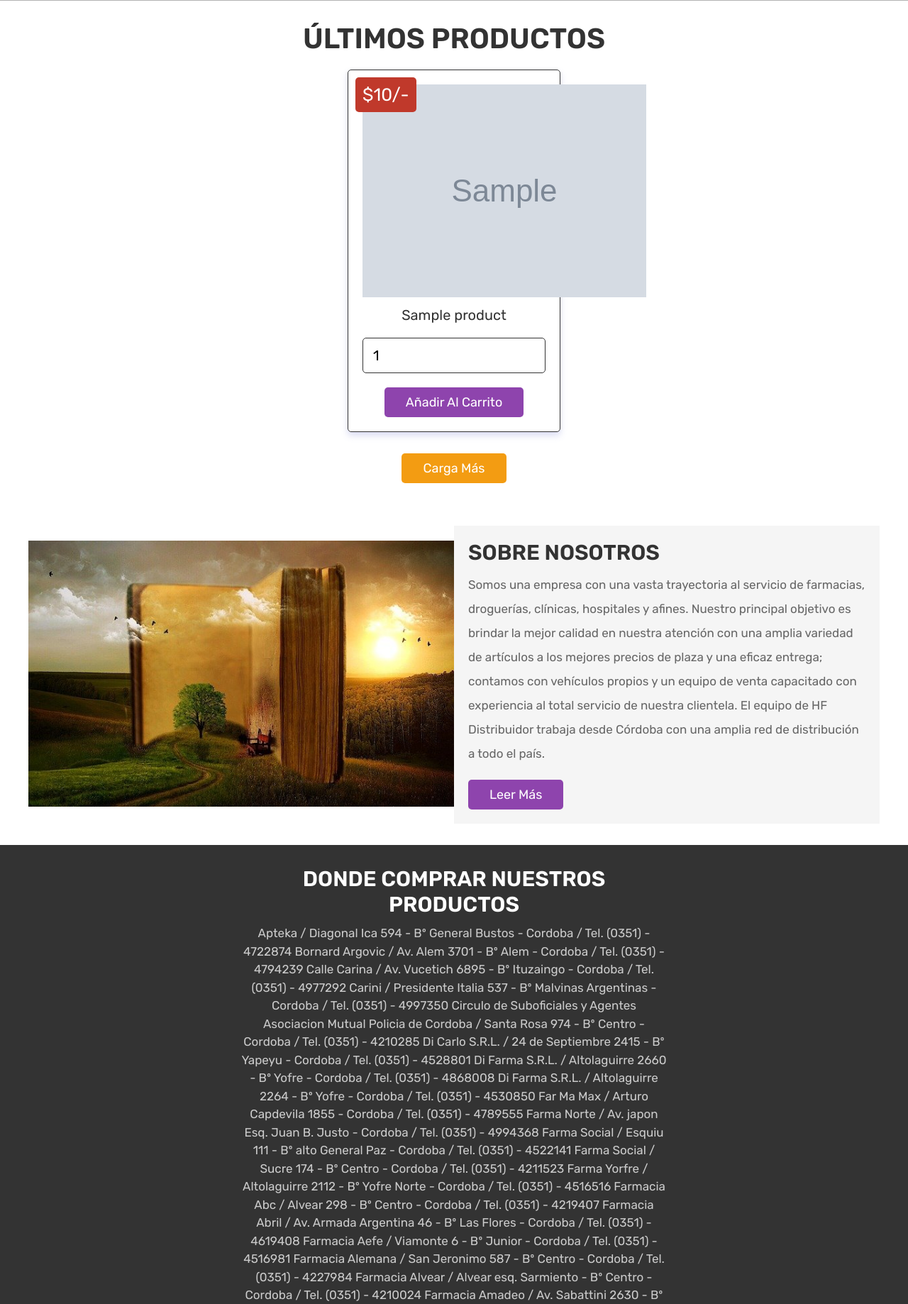
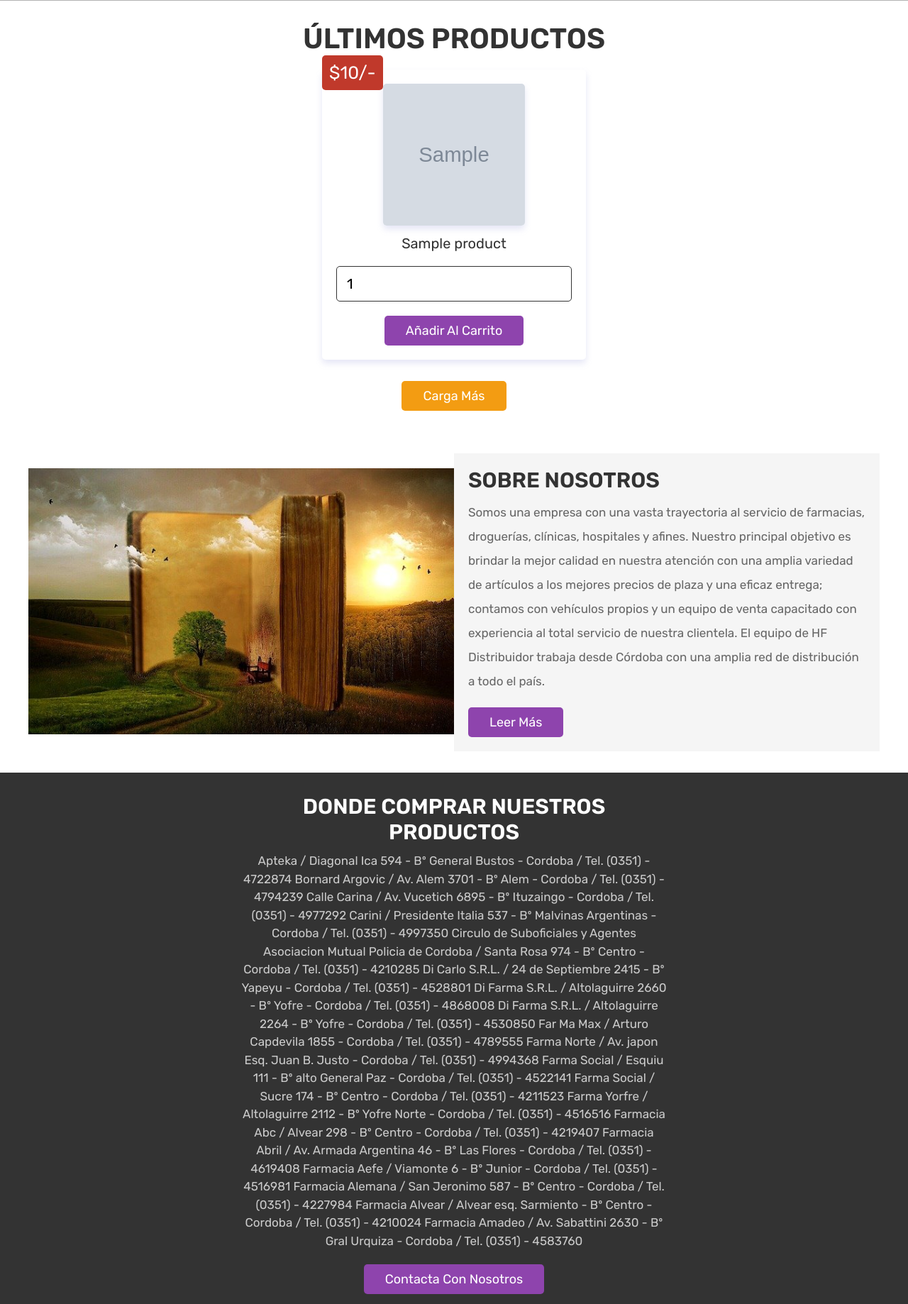
Before and after one commit to ferreyraGaston/Tienda-Online-mas-Dashboard, a PHP site: page /home.php in a window 1280 px wide. Shown: the part 693-2531 px from the top of the page at 71% size. Run offline with PHP 8.4, Linux system fonts and the light colour scheme; the visitor is signed in with stand-in values (Sample User, id 1); tables that the repository leaves empty hold one stand-in row (values such as "Sample post"); grey boxes marked "Sample" are stand-in pictures.

Commit message:
productos

```diff
--- a/admin_orders.php
+++ b/admin_orders.php
@@ -15,7 +15,7 @@ if(isset($_POST['update_order'])){
    $order_update_id = $_POST['order_id'];
    $update_payment = $_POST['update_payment'];
    mysqli_query($conn, "UPDATE `orders` SET payment_status = '$update_payment' WHERE id = '$order_update_id'") or die('query failed');
-   $message[] = 'payment status has been updated!';
+   $message[] = '¡El estado del pago ha sido actualizado!';
 
 }
 
@@ -70,7 +70,8 @@ if(isset($_GET['delete'])){
             <input type="hidden" name="order_id" value="<?php echo $fetch_orders['id']; ?>">
             <select name="update_payment">
                <option value="" selected disabled><?php echo $fetch_orders['payment_status']; ?></option>
-               <option value="pending">en proceso</option>
+               <option value="pendiente">pendiente</option>
+               <option value="procesando">procesando</option>
                <option value="completed">completado</option>
             </select>
             <input type="submit" value="Actuaizar" name="update_order" class="option-btn">
--- a/css/style.css
+++ b/css/style.css
@@ -10,7 +10,13 @@
       --light-white:#ccc;
       --light-bg:#f5f5f5;
       --border:.1rem solid var(--black);
-   --box-shadow:0 .5rem 1rem rgba(135,141,214,0.3);
+      --box-shadow:0 .5rem 1rem rgba(135, 142, 214, 0.22);
+      --primary-color: #0EAEF3;
+      --border-color:  rgba(196, 77, 200, 0.3);
+      --text-color: #AAB1FF;
+      --text-color-dark: #0E0E0E;
+      --text-color-grey: #525254;
+      --navbar-color-media: #5B50BC;
 }
 
 *{
@@ -179,6 +185,10 @@ section{
    align-items: center;
    justify-content: center;
    padding:2rem;
+   background: url(../images/hero.svg) no-repeat;
+   background-size: cover;
+   background-position: center;
+   text-align: center;
 }
 
 .form-container form{
@@ -186,7 +196,7 @@ section{
    width: 50rem;
    border-radius: .5rem;
    box-shadow: var(--box-shadow);
-   border:var(--border);
+  /*  border:var(--border); */
    background-color: var(--white);
    text-align: center;
 }
@@ -195,7 +205,7 @@ section{
    font-size: 3rem;
    margin-bottom: 1rem;
    text-transform: uppercase;
-   color:var(--black);
+   color:var(--purple);
 }
 
 .form-container form .box{
@@ -372,14 +382,19 @@ section{
    line-height: 1.5;
 } */
 
+
 .products .box-container{
    max-width: 1200px;
-   margin:0 auto;
-   display: grid;
-   grid-template-columns: repeat(auto-fit, 30rem);
+   margin: 2rem auto;
+ /*   display: grid; */
+  /*  grid-template-columns: repeat(auto-fit, 30rem); */
    align-items: flex-start;
    gap:1.5rem;
    justify-content: center;
+   height: 30%;
+   width: 30%;
+   display: flex;
+   flex-direction: row;
 }
 
 .products .box-container .box{
@@ -388,12 +403,34 @@ section{
    box-shadow: var(--box-shadow);
    padding:2rem;
    text-align: center;
-   border:var(--border);
+   height: 100%;
+   width: 100%;
+   display: flex;
+   flex-direction: column;
+   /* border:var(--border); */
    position: relative;
 }
 
 .products .box-container .box .image{
-   height: 30rem;
+   height: 20rem;
+   width: 20rem;
+   border-radius: .5rem;
+   box-shadow: var(--box-shadow);
+}
+ .products .box-container .box .imagen{
+  /*  height: 100%; */
+  height: 40%;
+  width: 100%;
+ }
+ .products .box-container .box .info{
+   /* height: 100%; */
+   height: 40%;
+   width: 100%;
+ }
+ .products .box-container .box .booton{
+   /* height: 100%; */
+   height: 20%;
+   width: 100%;
  }
 
 .products .box-container .box .name{
@@ -413,7 +450,8 @@ section{
 
 .products .box-container .box .price{
    position: absolute;
-   top:1rem; left:1rem;
+   top:-2rem;
+   left:0rem;
    border-radius: .5rem;
    padding:1rem;
    font-size: 2.5rem;
@@ -601,9 +639,9 @@ section{
 
 .contact form{
    margin:0 auto;
-   background-color: var(--light-bg);
+   background-color: var(--border-color);
    border-radius: .5rem;
-   border:var(--border);
+   /* border:var(--border); */
    padding:2rem;
    max-width: 50rem;
    margin:0 auto;
--- a/footer.php
+++ b/footer.php
@@ -19,7 +19,7 @@
       </div>
 
       <div class="box">
-         <h3>contact info</h3>
+         <h3>Datos de contacto</h3>
          <p> <i class="fas fa-phone"></i> +54-3516627735 </p>
          <p> <i class="fas fa-phone"></i> +54-3516627737 </p>
          <p> <i class="fas fa-envelope"></i> furhen9@gmail.com </p>
@@ -27,7 +27,7 @@
       </div>
 
       <div class="box">
-         <h3>follow us</h3>
+         <h3>Síganos</h3>
          <a href="#"> <i class="fab fa-facebook-f"></i> facebook </a>
          <a href="#"> <i class="fab fa-twitter"></i> twitter </a>
          <a href="#"> <i class="fab fa-instagram"></i> instagram </a>
--- a/home.php
+++ b/home.php
@@ -71,14 +71,21 @@ if(isset($_POST['add_to_cart'])){
             while($fetch_products = mysqli_fetch_assoc($select_products)){
       ?>
      <form action="" method="post" class="box">
+      <div class="imagen">
          <img class="image" src="uploaded_img/<?php echo $fetch_products['image']; ?>" alt="">
+      </div>
+      <div class="info">
          <div class="name"><?php echo $fetch_products['name']; ?></div>
          <div class="price">$<?php echo $fetch_products['price']; ?>/-</div>
          <input type="number" min="1" name="product_quantity" value="1" class="qty">
          <input type="hidden" name="product_name" value="<?php echo $fetch_products['name']; ?>">
          <input type="hidden" name="product_price" value="<?php echo $fetch_products['price']; ?>">
          <input type="hidden" name="product_image" value="<?php echo $fetch_products['image']; ?>">
+      </div>
+      <div class="booton">
          <input type="submit" value="añadir al carrito" name="add_to_cart" class="btn">
+      </div>
+
      </form>
       <?php
          }
--- a/login.php
+++ b/login.php
@@ -39,7 +39,7 @@ if(isset($_POST['submit'])){
 ?>
 
 <!DOCTYPE html>
-<html lang="en">
+<html lang="es">
 <head>
    <meta charset="UTF-8">
    <meta http-equiv="X-UA-Compatible" content="IE=edge">
```
Lines whose indentation alone changed are shown as unchanged.
